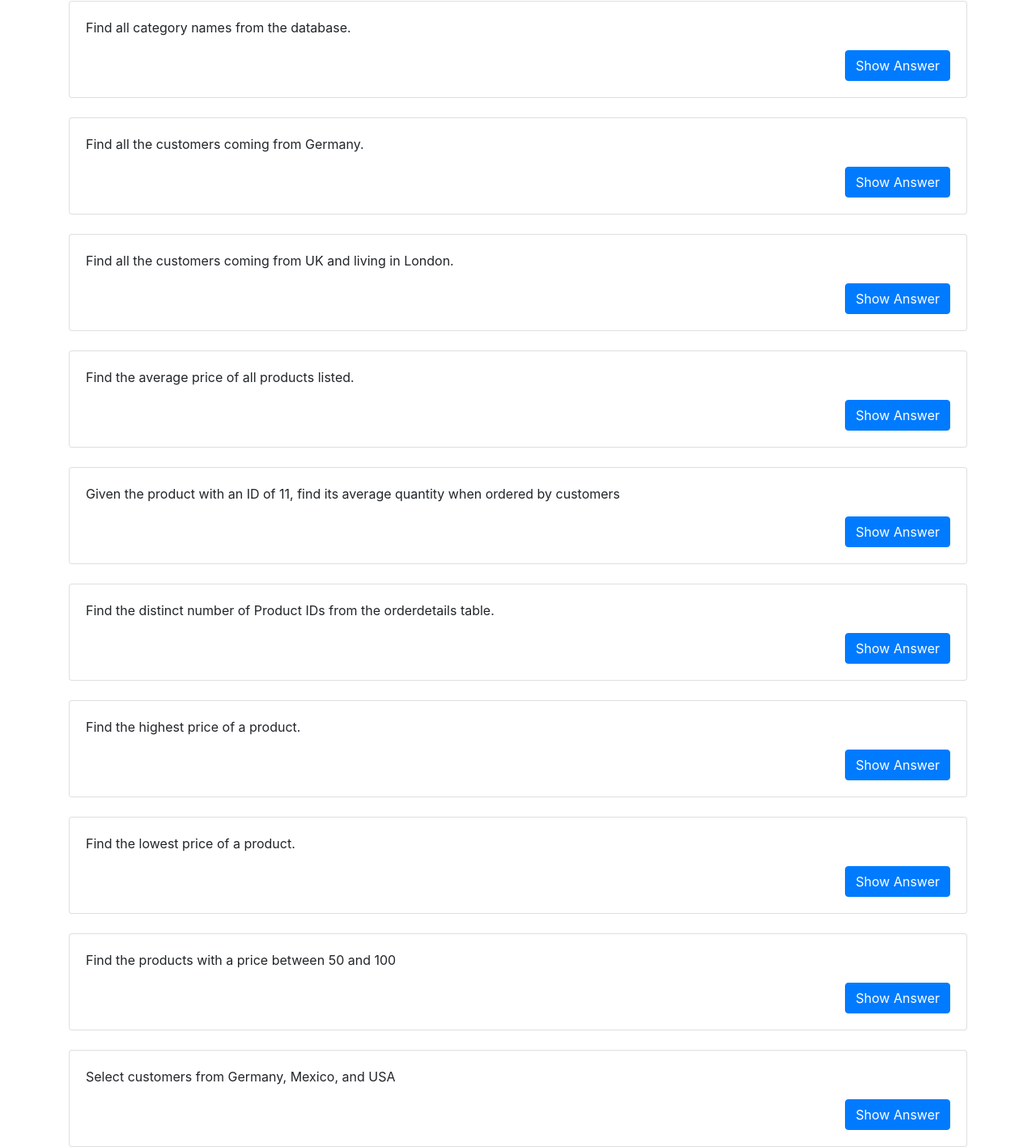
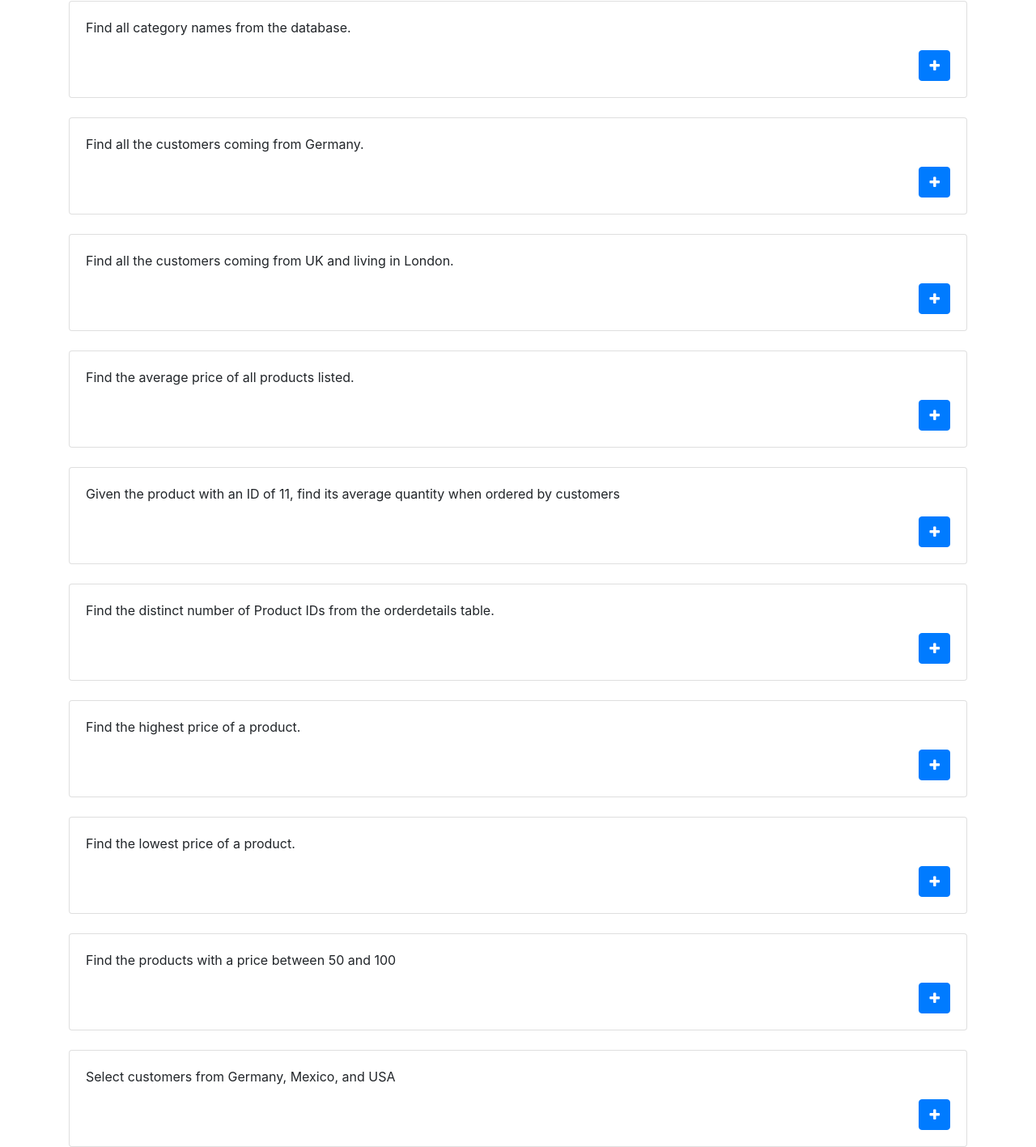
Before and after one commit to duaneywadey/Dataduaney, a plain HTML site: page easy.html in a window 1280 px wide. Shown: the part 194-1611 px from the top of the page at 81% size. Drawn offline with nearby package versions, Linux system fonts and the light colour scheme; a script that the page names is missing.

Commit message:
edit button

```diff
--- a/easy.html
+++ b/easy.html
@@ -10,6 +10,7 @@
     <link rel="canonical" href="https://getbootstrap.com/docs/4.6/examples/starter-template/">
 
     <link rel="stylesheet" href="https://cdn.jsdelivr.net/npm/bootstrap@4.0.0/dist/css/bootstrap.min.css" integrity="sha384-Gn5384xqQ1aoWXA+058RXPxPg6fy4IWvTNh0E263XmFcJlSAwiGgFAW/dAiS6JXm" crossorigin="anonymous">
+    <link rel="stylesheet" href="https://cdnjs.cloudflare.com/ajax/libs/font-awesome/4.7.0/css/font-awesome.min.css">
 
 
     <style>
@@ -84,7 +85,7 @@
       <div class="card mt-4">
         <div class="card-body">
           <p class="card-text">Find all category names from the database.</p>
-          <button class="btn btn-primary float-right" type="button" data-toggle="collapse" data-target="#answer" aria-expanded="false" aria-controls="answer">Show Answer</button>
+          <button class="btn btn-primary float-right" type="button" data-toggle="collapse" data-target="#answer" aria-expanded="false" aria-controls="answer"><i class="fa fa-plus"></i></button>
           <div class="collapse" id="answer">
             <div class="answerpanel mt-4">
               <div class="card">
@@ -104,7 +105,7 @@
       <div class="card mt-4">
         <div class="card-body">
           <p class="card-text">Find all the customers coming from Germany.</p>
-          <button class="btn btn-primary float-right" type="button" data-toggle="collapse" data-target="#answer2" aria-expanded="false" aria-controls="answer">Show Answer</button>
+          <button class="btn btn-primary float-right" type="button" data-toggle="collapse" data-target="#answer2" aria-expanded="false" aria-controls="answer"><i class="fa fa-plus"></i></button>
           <div class="collapse" id="answer2">
             <div class="answerpanel mt-4">
               <div class="card">
@@ -123,7 +124,7 @@
       <div class="card mt-4">
         <div class="card-body">
           <p class="card-text">Find all the customers coming from UK and living in London.</p>
-          <button class="btn btn-primary float-right" type="button" data-toggle="collapse" data-target="#answer3" aria-expanded="false" aria-controls="answer">Show Answer</button>
+          <button class="btn btn-primary float-right" type="button" data-toggle="collapse" data-target="#answer3" aria-expanded="false" aria-controls="answer"><i class="fa fa-plus"></i></button>
           <div class="collapse" id="answer3">
             <div class="answerpanel mt-4">
               <div class="card">
@@ -143,7 +144,7 @@
       <div class="card mt-4">
         <div class="card-body">
           <p class="card-text">Find the average price of all products listed.</p>
-          <button class="btn btn-primary float-right" type="button" data-toggle="collapse" data-target="#answer4" aria-expanded="false" aria-controls="answer">Show Answer</button>
+          <button class="btn btn-primary float-right" type="button" data-toggle="collapse" data-target="#answer4" aria-expanded="false" aria-controls="answer"><i class="fa fa-plus"></i></button>
           <div class="collapse" id="answer4">
             <div class="answerpanel mt-4">
               <div class="card">
@@ -163,7 +164,7 @@
       <div class="card mt-4">
         <div class="card-body">
           <p class="card-text"> Given the product with an ID of 11, find its average quantity when ordered by customers</p>
-          <button class="btn btn-primary float-right" type="button" data-toggle="collapse" data-target="#answer5" aria-expanded="false" aria-controls="answer">Show Answer</button>
+          <button class="btn btn-primary float-right" type="button" data-toggle="collapse" data-target="#answer5" aria-expanded="false" aria-controls="answer"><i class="fa fa-plus"></i></button>
           <div class="collapse" id="answer5">
             <div class="answerpanel mt-4">
               <div class="card">
@@ -184,7 +185,7 @@
       <div class="card mt-4">
         <div class="card-body">
           <p class="card-text">Find the distinct number of Product IDs from the orderdetails table. </p>
-          <button class="btn btn-primary float-right" type="button" data-toggle="collapse" data-target="#answer6" aria-expanded="false" aria-controls="answer">Show Answer</button>
+          <button class="btn btn-primary float-right" type="button" data-toggle="collapse" data-target="#answer6" aria-expanded="false" aria-controls="answer"><i class="fa fa-plus"></i></button>
           <div class="collapse" id="answer6">
             <div class="answerpanel mt-4">
               <div class="card">
@@ -204,7 +205,7 @@
       <div class="card mt-4">
         <div class="card-body">
           <p class="card-text">Find the highest price of a product. </p>
-          <button class="btn btn-primary float-right" type="button" data-toggle="collapse" data-target="#answer7" aria-expanded="false" aria-controls="answer">Show Answer</button>
+          <button class="btn btn-primary float-right" type="button" data-toggle="collapse" data-target="#answer7" aria-expanded="false" aria-controls="answer"><i class="fa fa-plus"></i></button>
           <div class="collapse" id="answer7">
             <div class="answerpanel mt-4">
               <div class="card">
@@ -224,7 +225,7 @@
       <div class="card mt-4">
         <div class="card-body">
           <p class="card-text">Find the lowest price of a product. </p>
-          <button class="btn btn-primary float-right" type="button" data-toggle="collapse" data-target="#answer8" aria-expanded="false" aria-controls="answer">Show Answer</button>
+          <button class="btn btn-primary float-right" type="button" data-toggle="collapse" data-target="#answer8" aria-expanded="false" aria-controls="answer"><i class="fa fa-plus"></i></button>
           <div class="collapse" id="answer8">
             <div class="answerpanel mt-4">
               <div class="card">
@@ -244,7 +245,7 @@
       <div class="card mt-4">
         <div class="card-body">
           <p class="card-text">Find the products with a price between 50 and 100 </p>
-          <button class="btn btn-primary float-right" type="button" data-toggle="collapse" data-target="#answer9" aria-expanded="false" aria-controls="answer">Show Answer</button>
+          <button class="btn btn-primary float-right" type="button" data-toggle="collapse" data-target="#answer9" aria-expanded="false" aria-controls="answer"><i class="fa fa-plus"></i></button>
           <div class="collapse" id="answer9">
             <div class="answerpanel mt-4">
               <div class="card">
@@ -264,7 +265,7 @@
       <div class="card mt-4">
         <div class="card-body">
           <p class="card-text">Select customers from Germany, Mexico, and USA </p>
-          <button class="btn btn-primary float-right" type="button" data-toggle="collapse" data-target="#answer10" aria-expanded="false" aria-controls="answer">Show Answer</button>
+          <button class="btn btn-primary float-right" type="button" data-toggle="collapse" data-target="#answer10" aria-expanded="false" aria-controls="answer"><i class="fa fa-plus"></i></button>
           <div class="collapse" id="answer10">
             <div class="answerpanel mt-4">
               <div class="card">
```
Also changed, not shown: hard.html (+10 -8 lines), medium.html (+10 -9 lines).
